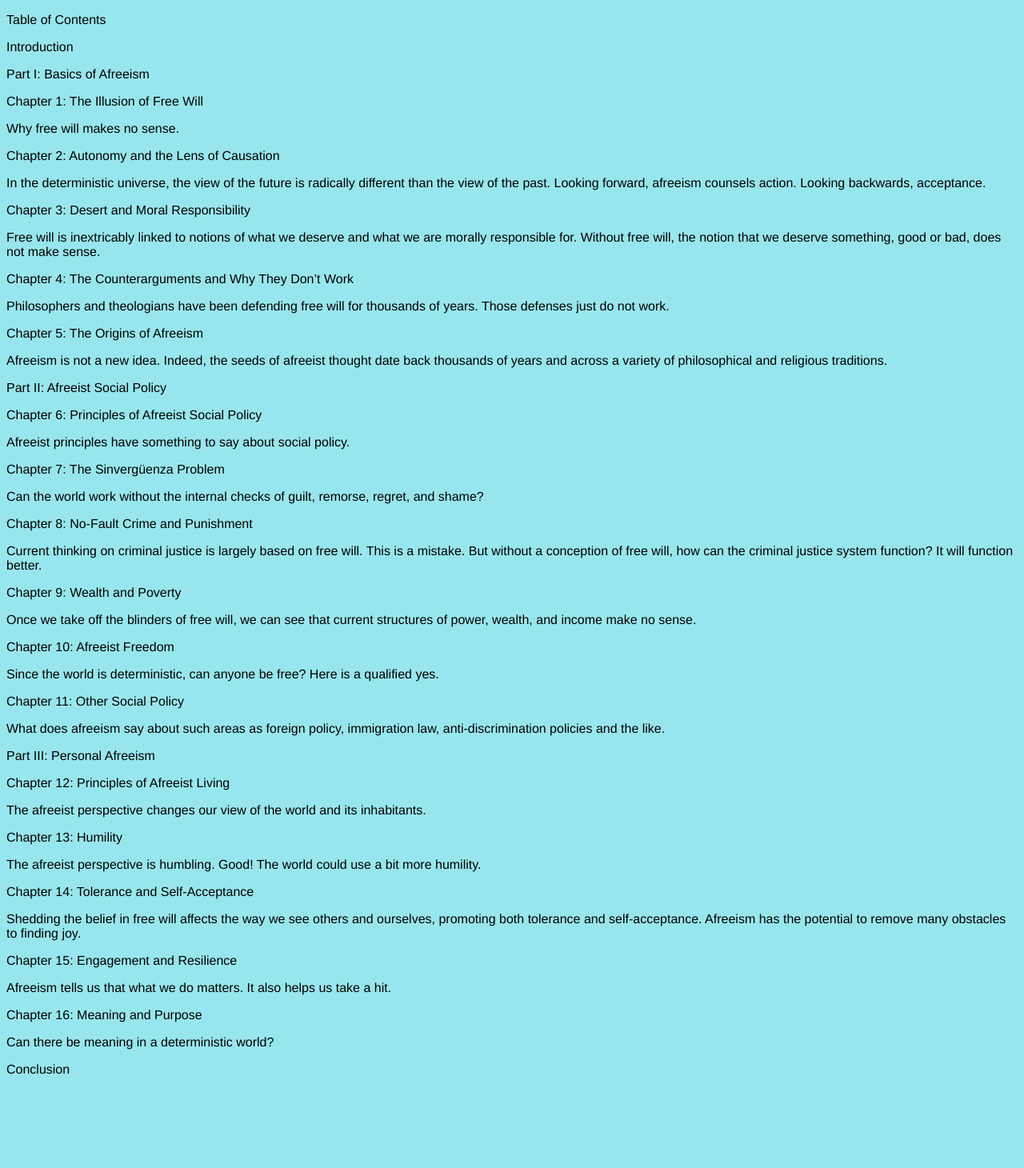
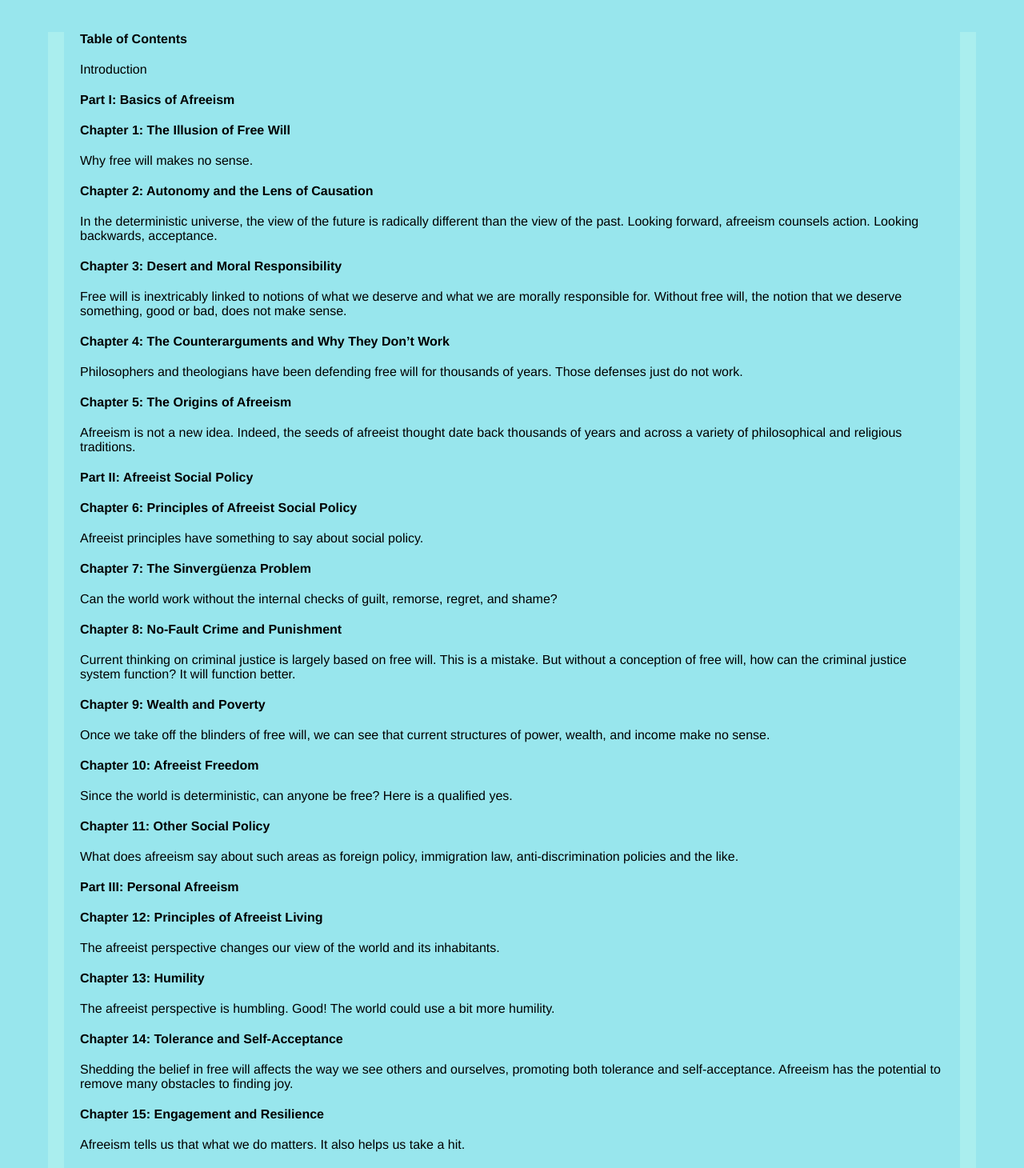
Before and after one commit to smarks2/afreeism, a Vue app: page /Handbook/C00A_Contents in a window 1280 px wide. Shown: the top 1460 px of the page at 80% size. Before the commit the page ends 1362 px from the top, so only its background shows below. Built offline with nearby package versions, Linux system fonts and the light colour scheme.

Commit message:
blahblah

```diff
--- a/src/App.vue
+++ b/src/App.vue
@@ -7,6 +7,7 @@
 
 <style lang="scss">
 * {background-color:#98e6ed;}
+* {margin: 20px;}
 #app {
   font-family: 'Avenir', Helvetica, Arial, sans-serif;
   -webkit-font-smoothing: antialiased;
--- a/src/views/Handbook/C00A_Contents.vue
+++ b/src/views/Handbook/C00A_Contents.vue
@@ -1,79 +1,79 @@
 <template>
   <div class="home">
-    <p>Table of Contents</p>
+    <p class="contents-title">Table of Contents</p>
 
-    <p>Introduction</p>
+    <p>Introduction<p class="contents-title">
 
-    <p>Part I: Basics of Afreeism</p>
+    Part I: Basics of Afreeism</p>
 
-    <p>Chapter 1: The Illusion of Free Will</p>
+    <p class="contents-title">Chapter 1: The Illusion of Free Will</p>
     <p>Why free will makes no sense.</p>
 
-    <p>Chapter 2: Autonomy and the Lens of Causation</p>
+    <p class="contents-title">Chapter 2: Autonomy and the Lens of Causation</p>
     <p>
       In the deterministic universe, the view of the future is radically different than the view of the past.
       Looking forward, afreeism counsels action. Looking backwards, acceptance.
     </p>
 
-    <p>Chapter 3: Desert and Moral Responsibility</p>
+    <p class="contents-title">Chapter 3: Desert and Moral Responsibility</p>
     <p>
       Free will is inextricably linked to notions of what we deserve and what we are morally responsible for.
       Without free will, the notion that we deserve something, good or bad, does not make sense.
     </p>
 
-    <p>Chapter 4: The Counterarguments and Why They Don’t Work</p>
+    <p class="contents-title">Chapter 4: The Counterarguments and Why They Don’t Work</p>
     <p>Philosophers and theologians have been defending free will for thousands of years. Those defenses just do not work.</p>
 
-    <p>Chapter 5: The Origins of Afreeism</p>
+    <p class="contents-title">Chapter 5: The Origins of Afreeism</p>
     <p>
       Afreeism is not a new idea. Indeed, the seeds of afreeist thought date back thousands of years
       and across a variety of philosophical and religious traditions.
     </p>
 
-    <p>Part II: Afreeist Social Policy</p>
+    <p class="contents-title">Part II: Afreeist Social Policy</p>
 
-    <p>Chapter 6: Principles of Afreeist Social Policy</p>
+    <p class="contents-title">Chapter 6: Principles of Afreeist Social Policy</p>
     <p>Afreeist principles have something to say about social policy.</p>
 
-    <p>Chapter 7: The Sinvergüenza Problem</p>
+    <p class="contents-title">Chapter 7: The Sinvergüenza Problem</p>
     <p>Can the world work without the internal checks of guilt, remorse, regret, and shame?</p>
 
-    <p>Chapter 8: No-Fault Crime and Punishment</p>
+    <p class="contents-title">Chapter 8: No-Fault Crime and Punishment</p>
     <p>
       Current thinking on criminal justice is largely based on free will. This is a mistake.
       But without a conception of free will, how can the criminal justice system function? It will function better.
     </p>
 
-    <p>Chapter 9: Wealth and Poverty</p>
+    <p class="contents-title">Chapter 9: Wealth and Poverty</p>
     <p>Once we take off the blinders of free will, we can see that current structures of power, wealth, and income make no sense.</p>
 
-    <p>Chapter 10: Afreeist Freedom</p>
+    <p class="contents-title">Chapter 10: Afreeist Freedom</p>
     <p>Since the world is deterministic, can anyone be free? Here is a qualified yes.</p>
 
-    <p>Chapter 11: Other Social Policy</p>
+    <p class="contents-title">Chapter 11: Other Social Policy</p>
     <p>What does afreeism say about such areas as foreign policy, immigration law, anti-discrimination policies and the like.</p>
 
-    <p>Part III: Personal Afreeism</p>
+    <p class="contents-title">Part III: Personal Afreeism</p>
 
-    <p>Chapter 12: Principles of Afreeist Living</p>
+    <p class="contents-title">Chapter 12: Principles of Afreeist Living</p>
     <p>The afreeist perspective changes our view of the world and its inhabitants.</p>
 
-    <p>Chapter 13: Humility</p>
+    <p class="contents-title">Chapter 13: Humility</p>
     <p>The afreeist perspective is humbling. Good! The world could use a bit more humility.</p>
 
-    <p>Chapter 14: Tolerance and Self-Acceptance</p>
+    <p class="contents-title">Chapter 14: Tolerance and Self-Acceptance</p>
     <p>
       Shedding the belief in free will affects the way we see others and ourselves, promoting both tolerance and self-acceptance.
       Afreeism has the potential to remove many obstacles to finding joy.
     </p>
 
-    <p>Chapter 15: Engagement and Resilience</p>
+    <p class="contents-title">Chapter 15: Engagement and Resilience</p>
     <p>Afreeism tells us that what we do matters. It also helps us take a hit.</p>
 
-    <p>Chapter 16: Meaning and Purpose</p>
+    <p class="contents-title">Chapter 16: Meaning and Purpose</p>
     <p>Can there be meaning in a deterministic world?</p>
 
-    <p>Conclusion</p>
+    <p class="contents-title">Conclusion</p>
   </div>
 </template>
 
@@ -89,4 +89,7 @@ p {
   text-align: left;
   color: #000000;
 }
+.contents-title {
+  font-weight: bold;
+}
 </style>
--- a/src/views/Home.vue
+++ b/src/views/Home.vue
@@ -1,6 +1,17 @@
 <template>
   <div class="home">
-    <h1>The Afreeist Society</h1>
+    <table>
+      <tr>
+        <td>
+          <h1>The Afreeist Society</h1>
+        </td>
+      </tr>
+    </table>
+    <table>
+      <tr>
+        <td>Join Us!</td>
+      </tr>
+    </table>
     <p>
       The Afreeist Society is a collection of individuals interested in the ideas and concepts
       of Afreeism.
@@ -50,7 +61,7 @@
       <button>Faq</button>
     </routerLink>
     <br />
-    <routerLink :to="{name: 'Handbook/C00A_Contents'}">Contents</routerLink>
+    <routerLink :to="{name: 'C00A_Contents'}">Contents</routerLink>
   </div>
 </template>
 
@@ -65,4 +76,17 @@ p {
   text-align: left;
   color: #000000;
 }
+h1 {
+  text-align: left;
+  color: #000000;
+  background-color: yellow;
+  text-align: center;
+}
+table, tr, th, td {
+  border: 1px solid black;
+  width: 100%;
+  text-align: center;
+  background-color: yellow;
+  padding: 20px;
+}
 </style>
```
